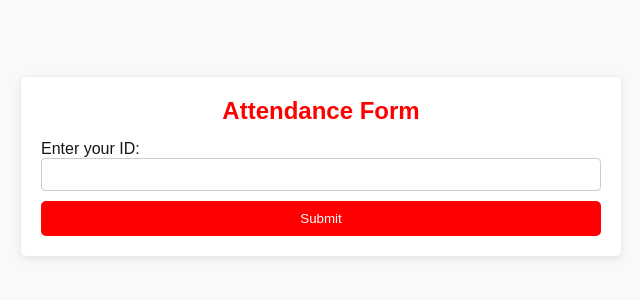
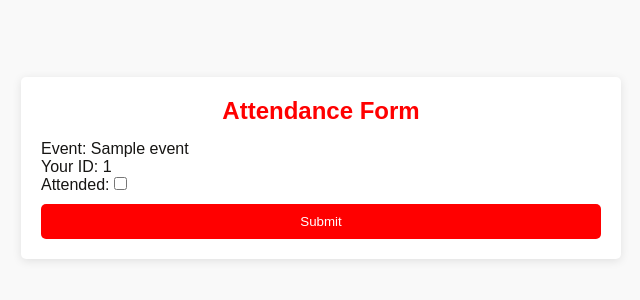
Before and after one commit to JohnPaulCalusor/THESIS, a Django app: page /event/1/attendance_form/ in a window 1280 px wide. Shown: the part 93-393 px from the top of the page, without its empty margins (319-959 px from the left). Run offline with Django 5.2, Linux system fonts and the light colour scheme; a user stored in the database is signed in; tables that the repository leaves empty hold one stand-in row (values such as "Sample post"); some libraries are stand-ins or nearby versions.

Commit message:
fixed attendance form

```diff
--- a/papsas_app/forms.py
+++ b/papsas_app/forms.py
@@ -116,7 +116,7 @@ class TORForm(forms.ModelForm):
 class AttendanceForm(forms.ModelForm):
     class Meta:
         model = Attendance
-        fields = ('user', 'event', 'attended')
+        fields = ('attended',)
 
 occupation = [
     ('Student', 'Student'),
--- a/papsas_app/templates/papsas_app/form/attendance_form.html
+++ b/papsas_app/templates/papsas_app/form/attendance_form.html
@@ -104,11 +104,18 @@
 <div class="container">
   <div class="form-container">
     <h3>Attendance Form</h3>
+
+    <p>Event: {{ event.eventName }}</p>
+
     <form method="post" action="{% url 'attendance_form' event_id %}">
       {% csrf_token %}
-        <label for="id">Enter your ID:</label>
-        <input type="text" id="id" name="id">
+
+      <label for="user_id">Your ID: {{ request.user.id }}</label><br>
+
+      {{ form.as_p }}
+
       <button type="submit" class="btn">Submit</button>
+
       {% if error_message %}
         <div class="message">{{ error_message }}</div>
       {% endif %}
--- a/papsas_app/views.py
+++ b/papsas_app/views.py
@@ -581,8 +581,10 @@ def event(request):
         form = EventForm
     return render(request, 'papsas_app/event_management.html', {'form': form})
 
+@login_required
 def attendance_form(request, event_id):
     try:
+        # Get the event from the event_id in the URL
         event = Event.objects.get(id=event_id)
     except Event.DoesNotExist:
         return HttpResponseNotFound('Event not found')
@@ -590,28 +592,27 @@ def attendance_form(request, event_id):
     if request.method == 'POST':
         form = AttendanceForm(request.POST)
         if form.is_valid():
-            user_id = form.cleaned_data['user_id']
-            event = Event.objects.get(id=event_id)
-            try:
-                user = User.objects.get(id=user_id)
-                # Check if the user is registered for the current event
-                event_registration = EventRegistration.objects.filter(user=user, event=event)
-                if event_registration.exists():
-                    attendance, created = Attendance.objects.get_or_create(user=user, event=event)
-                    attendance.attended = True
-                    attendance.save()
-                    return redirect('index')
-                else:
-                    error_message = 'You are not registered for this event.'
-            except User.DoesNotExist:
-                error_message = 'Invalid user ID'
-            except Event.DoesNotExist:
-                error_message = 'Invalid event ID'
-            return render(request, 'papsas_app/form/attendance_form.html', {'form': form, 'event_id': event_id, 'error_message': error_message})
+            user = request.user
+
+            event_registration = EventRegistration.objects.filter(user=user, event=event)
+            if event_registration.exists():
+                attendance, created = Attendance.objects.get_or_create(user=user, event=event_registration.first())
+                attendance.attended = form.cleaned_data['attended']
+                attendance.save()
+                return redirect('index')
+            else:
+                error_message = 'You are not registered for this event.'
+        else:
+            error_message = 'Invalid form submission'
+
+        return render(request, 'papsas_app/form/attendance_form.html', {'form': form, 'event_id': event_id, 'error_message': error_message})
     else:
         form = AttendanceForm()
-    return render(request, 'papsas_app/form/attendance_form.html', {'form': form, 'event_id': event_id})
-
+
+    return render(request, 'papsas_app/form/attendance_form.html', {
+        'form': form,
+        'event_id': event_id,
+        'event': event  })
 
 # register event
 @login_required
```
Lines whose indentation alone changed are shown as unchanged.
